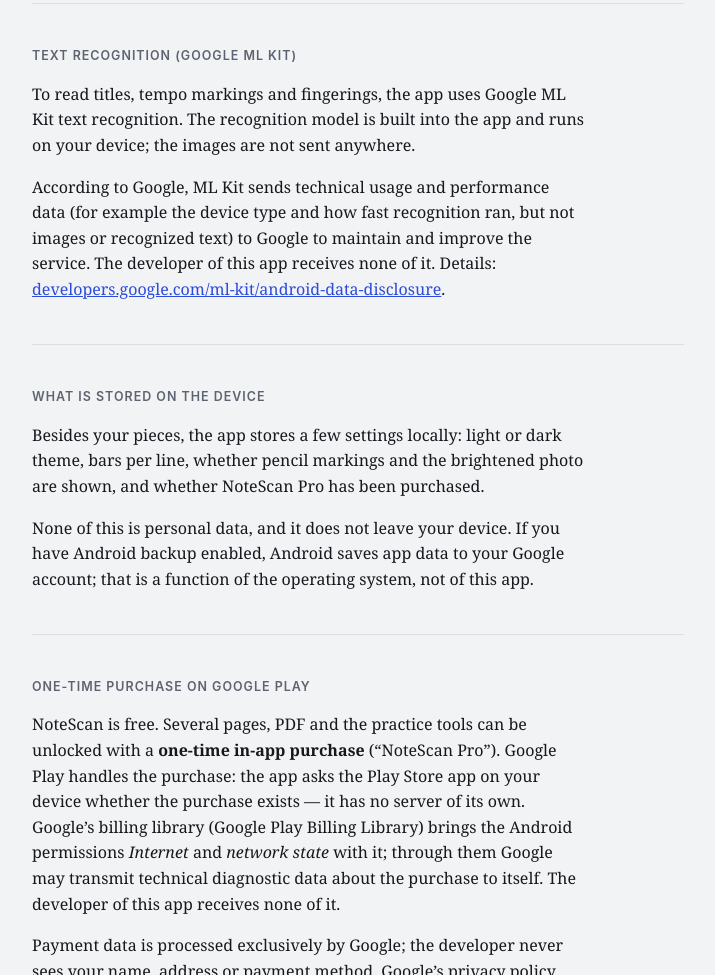
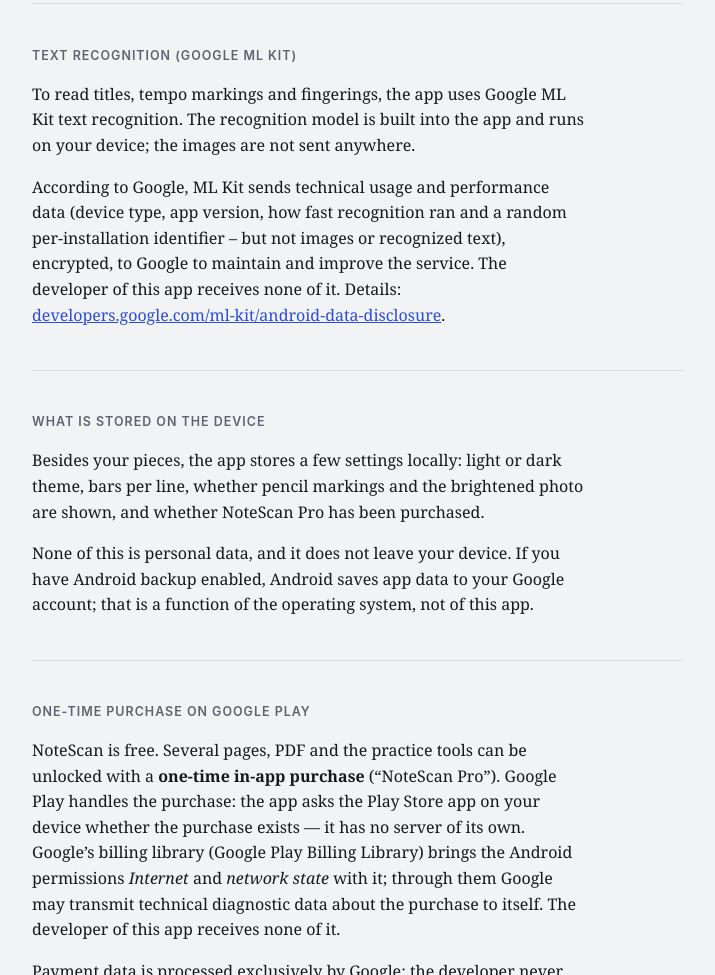
Before and after one commit to allradmuelleimer/notescan, a plain HTML site: page index.html in a window 1280 px wide. Shown: the part 1155-2130 px from the top of the page, without its empty margins (282-997 px from the left). Drawn offline with Linux system fonts and the light colour scheme.

Commit message:
Datenschutz: ML-Kit-Kennung je Installation genannt

```diff
--- a/index.html
+++ b/index.html
@@ -240,7 +240,7 @@ T.de = {
     ]},
     { h: "Texterkennung (Google ML Kit)", p: [
       "Um Titel, Tempoangaben und Fingersätze zu lesen, nutzt die App die Texterkennung von Google ML Kit. Das Erkennungsmodell ist in der App enthalten und läuft auf deinem Gerät; die Bilder werden nirgendwohin gesendet.",
-      "Laut Google sendet ML Kit technische Nutzungs- und Leistungsdaten (zum Beispiel Gerätetyp und wie schnell die Erkennung lief, nicht aber Bilder oder erkannten Text) an Google, um den Dienst zu warten und zu verbessern. Der Anbieter dieser App erhält davon nichts. Einzelheiten: <a href=\"https://developers.google.com/ml-kit/android-data-disclosure\">developers.google.com/ml-kit/android-data-disclosure</a>."
+      "Laut Google sendet ML Kit technische Nutzungs- und Leistungsdaten (Gerätetyp, App-Version, wie schnell die Erkennung lief und eine zufällige Kennung je Installation – nicht aber Bilder oder erkannten Text) verschlüsselt an Google, um den Dienst zu warten und zu verbessern. Der Anbieter dieser App erhält davon nichts. Einzelheiten: <a href=\"https://developers.google.com/ml-kit/android-data-disclosure\">developers.google.com/ml-kit/android-data-disclosure</a>."
     ]},
     { h: "Welche Daten auf dem Gerät liegen", p: [
       "Neben deinen Stücken speichert die App ein paar Einstellungen lokal: helle oder dunkle Darstellung, Takte je Zeile, ob Bleistiftnotizen und das aufgehellte Foto angezeigt werden, und ob NoteScan Pro gekauft wurde.",
@@ -301,7 +301,7 @@ T.en = {
     ]},
     { h: "Text recognition (Google ML Kit)", p: [
       "To read titles, tempo markings and fingerings, the app uses Google ML Kit text recognition. The recognition model is built into the app and runs on your device; the images are not sent anywhere.",
-      "According to Google, ML Kit sends technical usage and performance data (for example the device type and how fast recognition ran, but not images or recognized text) to Google to maintain and improve the service. The developer of this app receives none of it. Details: <a href=\"https://developers.google.com/ml-kit/android-data-disclosure\">developers.google.com/ml-kit/android-data-disclosure</a>."
+      "According to Google, ML Kit sends technical usage and performance data (device type, app version, how fast recognition ran and a random per-installation identifier – but not images or recognized text), encrypted, to Google to maintain and improve the service. The developer of this app receives none of it. Details: <a href=\"https://developers.google.com/ml-kit/android-data-disclosure\">developers.google.com/ml-kit/android-data-disclosure</a>."
     ]},
     { h: "What is stored on the device", p: [
       "Besides your pieces, the app stores a few settings locally: light or dark theme, bars per line, whether pencil markings and the brightened photo are shown, and whether NoteScan Pro has been purchased.",
```
